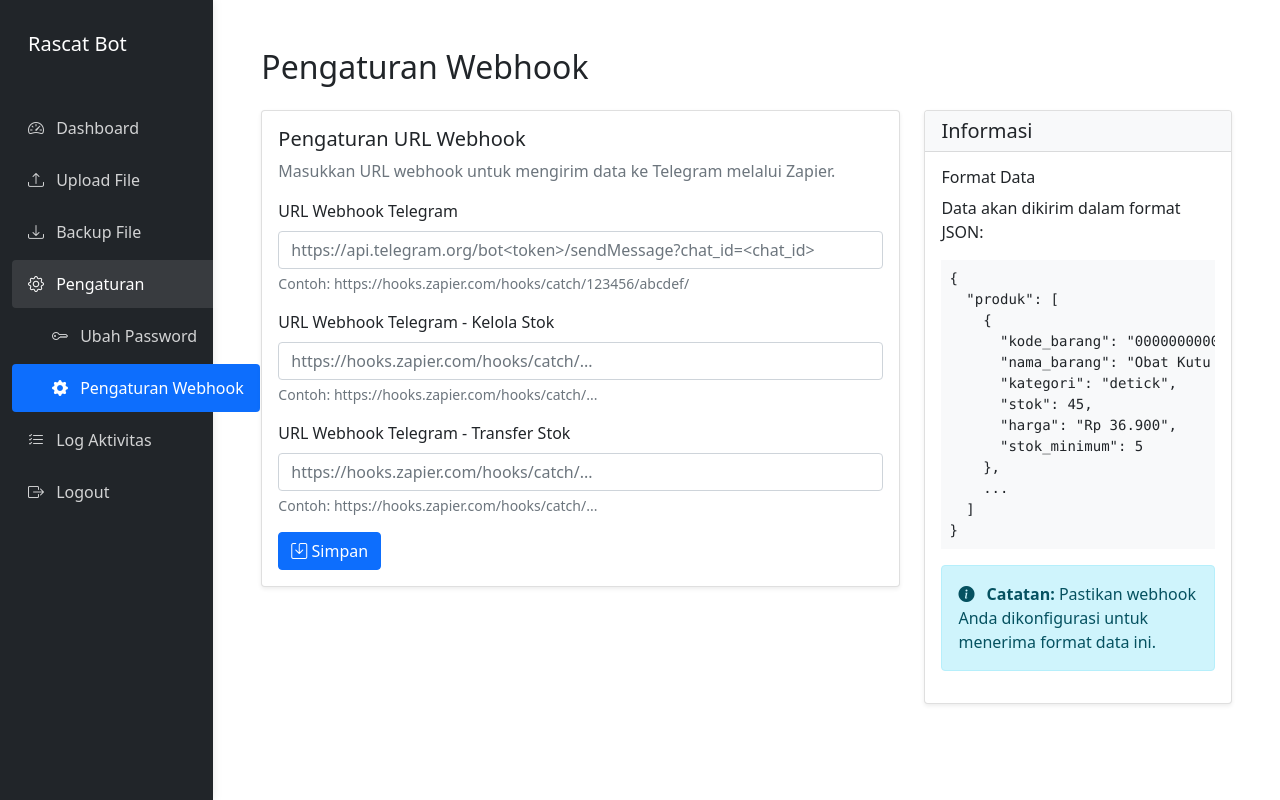
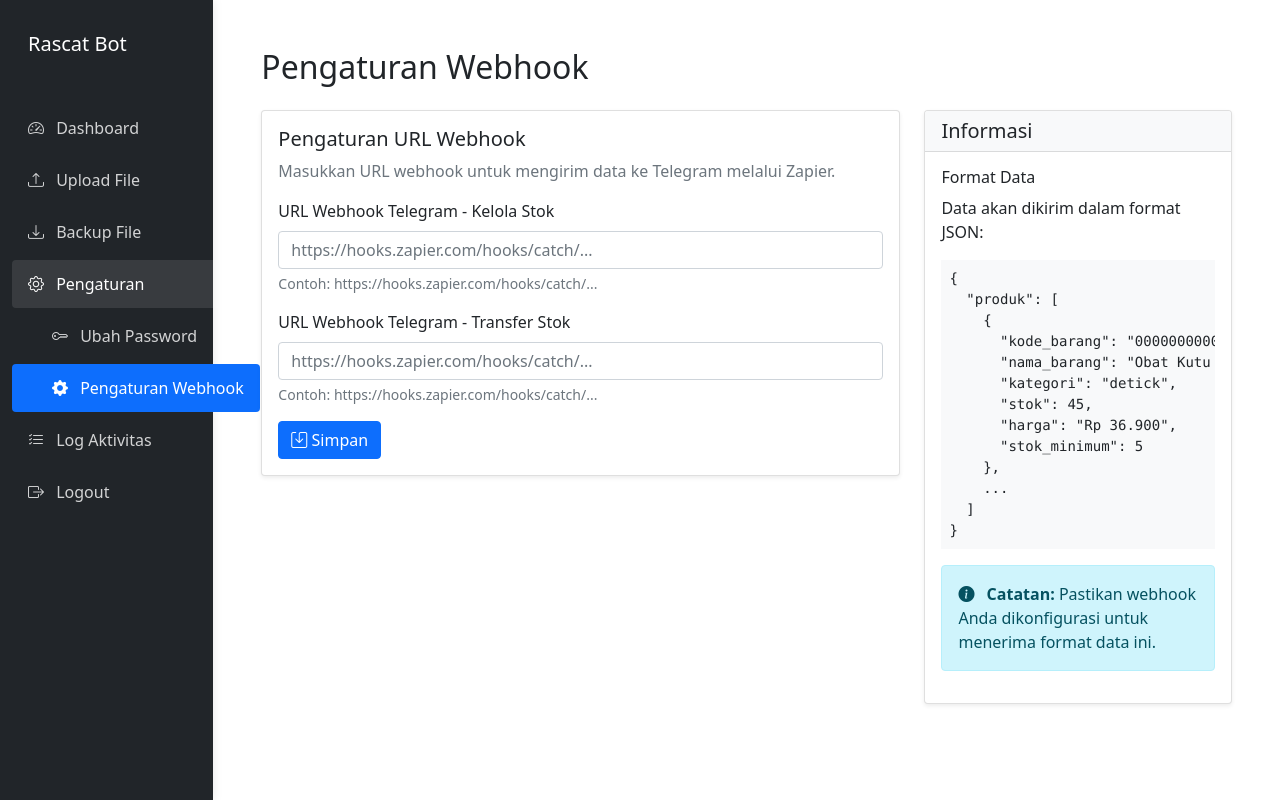
Before and after one commit to Revenage97/rascatv2, a Django app: page /webhook-settings/ in a window 1280 px wide. Run offline with Django 5.2, Linux system fonts and the light colour scheme; the visitor is signed in with stand-in values (Sample User, id 1); data comes from the database, SQL or seed files in the repository.

Commit message:
Ubah tampilan dan logika halaman Pengaturan Webhook: hapus field atas, tampilkan hanya 2 field webhook

```diff
--- a/inventory/forms.py
+++ b/inventory/forms.py
@@ -27,9 +27,8 @@ class ItemForm(forms.ModelForm):
 class WebhookSettingsForm(forms.ModelForm):
     class Meta:
         model = WebhookSettings
-        fields = ['telegram_webhook_url', 'webhook_kelola_stok', 'webhook_transfer_stok']
+        fields = ['webhook_kelola_stok', 'webhook_transfer_stok']
         widgets = {
-            'telegram_webhook_url': forms.URLInput(attrs={'class': 'form-control', 'placeholder': 'https://api.telegram.org/bot<token>/sendMessage?chat_id=<chat_id>'}),
             'webhook_kelola_stok': forms.URLInput(attrs={'class': 'form-control', 'placeholder': 'https://hooks.zapier.com/hooks/catch/...'}),
             'webhook_transfer_stok': forms.URLInput(attrs={'class': 'form-control', 'placeholder': 'https://hooks.zapier.com/hooks/catch/...'}),
         }
--- a/inventory/views.py
+++ b/inventory/views.py
@@ -602,14 +602,23 @@ def send_to_telegram(request):
         try:
             data = json.loads(request.body)
             item_ids = data.get('item_ids', [])
+            source = data.get('source', 'kelola_stok')  # Default to kelola_stok if not specified
 
             if not item_ids:
                 return JsonResponse({'status': 'error', 'message': 'No items selected'})
 
-            # Get webhook URL
+            # Get webhook URL based on source
             webhook_settings = WebhookSettings.objects.first()
-            if not webhook_settings or not webhook_settings.telegram_webhook_url:
-                return JsonResponse({'status': 'error', 'message': 'Webhook URL not configured'})
+            if not webhook_settings:
+                return JsonResponse({'status': 'error', 'message': 'Webhook settings not configured'})
+
+            # Determine which webhook URL to use based on source
+            if source == 'transfer_stok' and webhook_settings.webhook_transfer_stok:
+                webhook_url = webhook_settings.webhook_transfer_stok
+            elif source == 'kelola_stok' and webhook_settings.webhook_kelola_stok:
+                webhook_url = webhook_settings.webhook_kelola_stok
+            else:
+                return JsonResponse({'status': 'error', 'message': f'Webhook URL for {source} not configured'})
 
             # Get selected items
             items = Item.objects.filter(id__in=item_ids)
@@ -635,7 +644,7 @@ def send_to_telegram(request):
             # Send to webhook
             import requests
             response = requests.post(
-                webhook_settings.telegram_webhook_url,
+                webhook_url,
                 json=telegram_data,
                 headers={'Content-Type': 'application/json'}
             )
@@ -645,7 +654,7 @@ def send_to_telegram(request):
                 ActivityLog.objects.create(
                     user=request.user,
                     action='send_to_telegram',
-                    notes=f'Sent {len(items)} items to Telegram'
+                    notes=f'Sent {len(items)} items to Telegram via {source} webhook'
                 )
 
                 return JsonResponse({'status': 'success'})
--- a/templates/inventory/webhook_settings.html
+++ b/templates/inventory/webhook_settings.html
@@ -13,12 +13,6 @@
 
                     <form method="post">
                         {% csrf_token %}
-                        <div class="mb-3">
-                            <label for="{{ form.telegram_webhook_url.id_for_label }}" class="form-label">URL Webhook Telegram</label>
-                            {{ form.telegram_webhook_url }}
-                            <div class="form-text">Contoh: https://hooks.zapier.com/hooks/catch/123456/abcdef/</div>
-                        </div>
-
                         <div class="mb-3">
                             <label for="{{ form.webhook_kelola_stok.id_for_label }}" class="form-label">URL Webhook Telegram - Kelola Stok</label>
                             {{ form.webhook_kelola_stok }}
```
